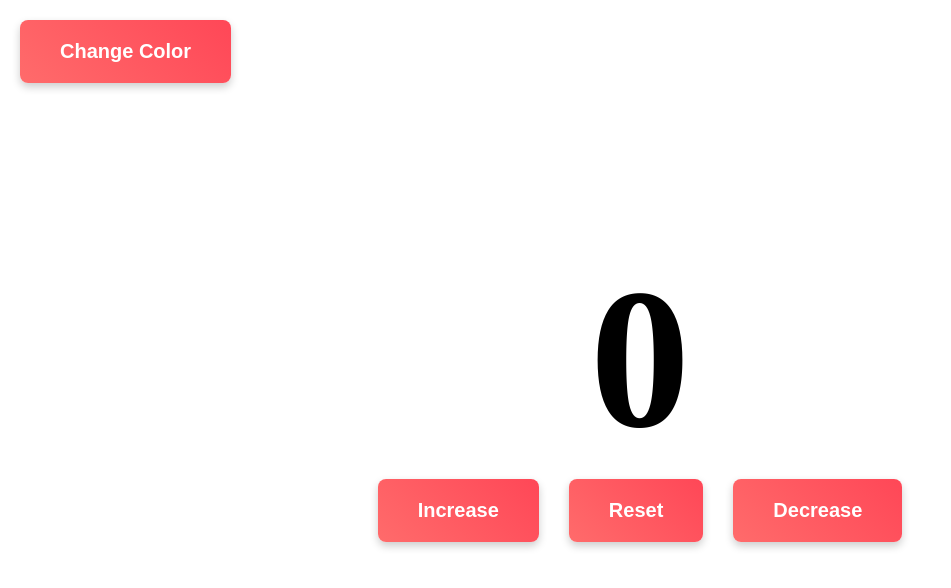
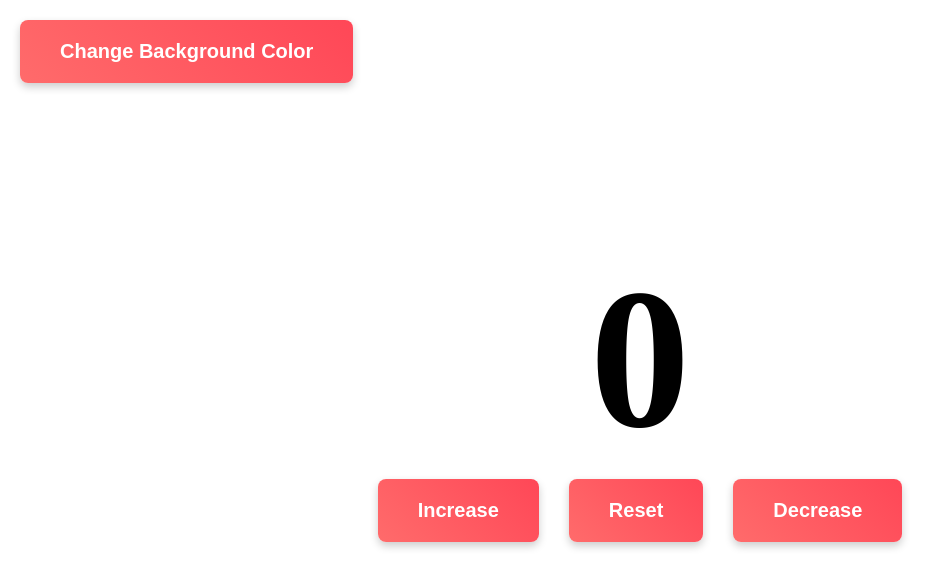
Before and after one commit to Shahriar-Ahmed-Fahim/Counter, a plain HTML site: page index.html in a window 1280 px wide. Shown: the whole page, without its empty margins (0-951 px from the left). Drawn offline with Linux system fonts and the light colour scheme.

Commit message:
Update index.html

```diff
--- a/index.html
+++ b/index.html
@@ -17,7 +17,7 @@
         </div>
     </div>
 
-    <button class="color_btn">Change Color</button>
+    <button class="color_btn">Change Background Color</button>
 
 
     <script src="js/main.js"></script>
```
